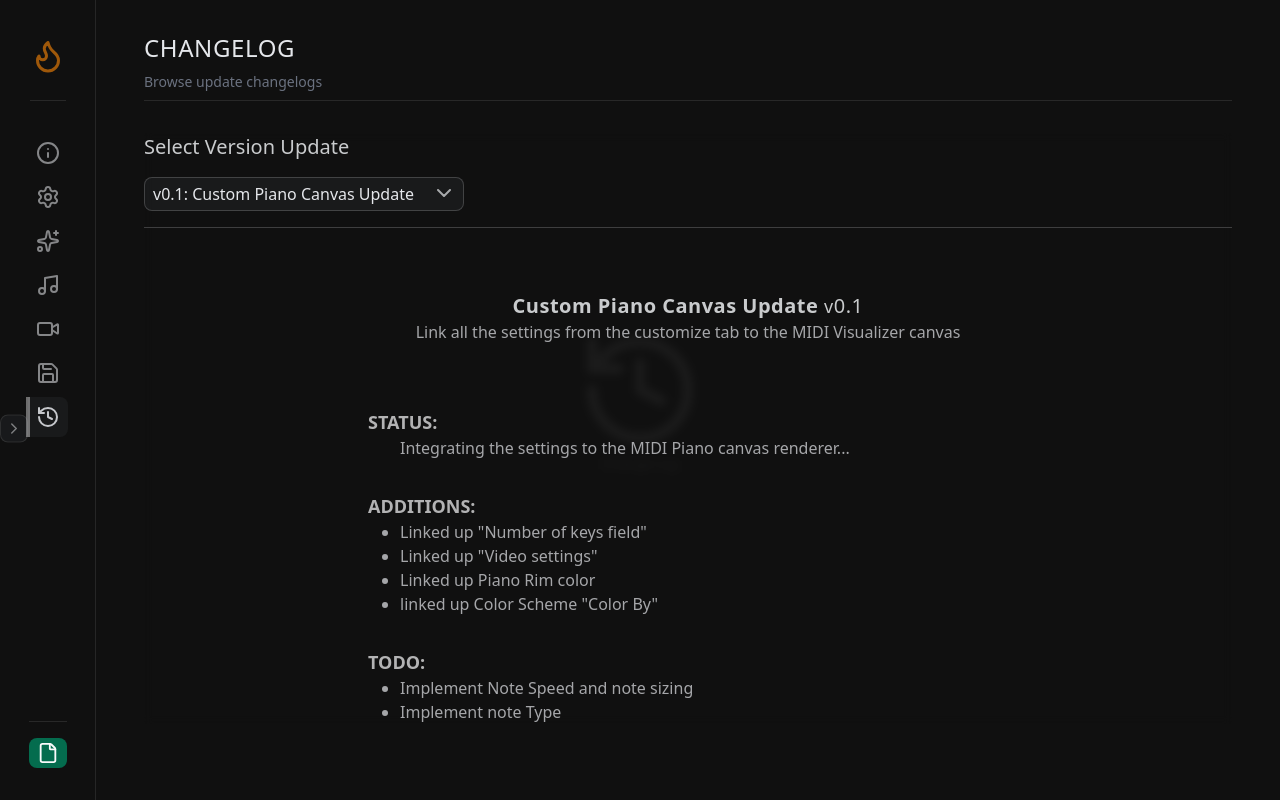
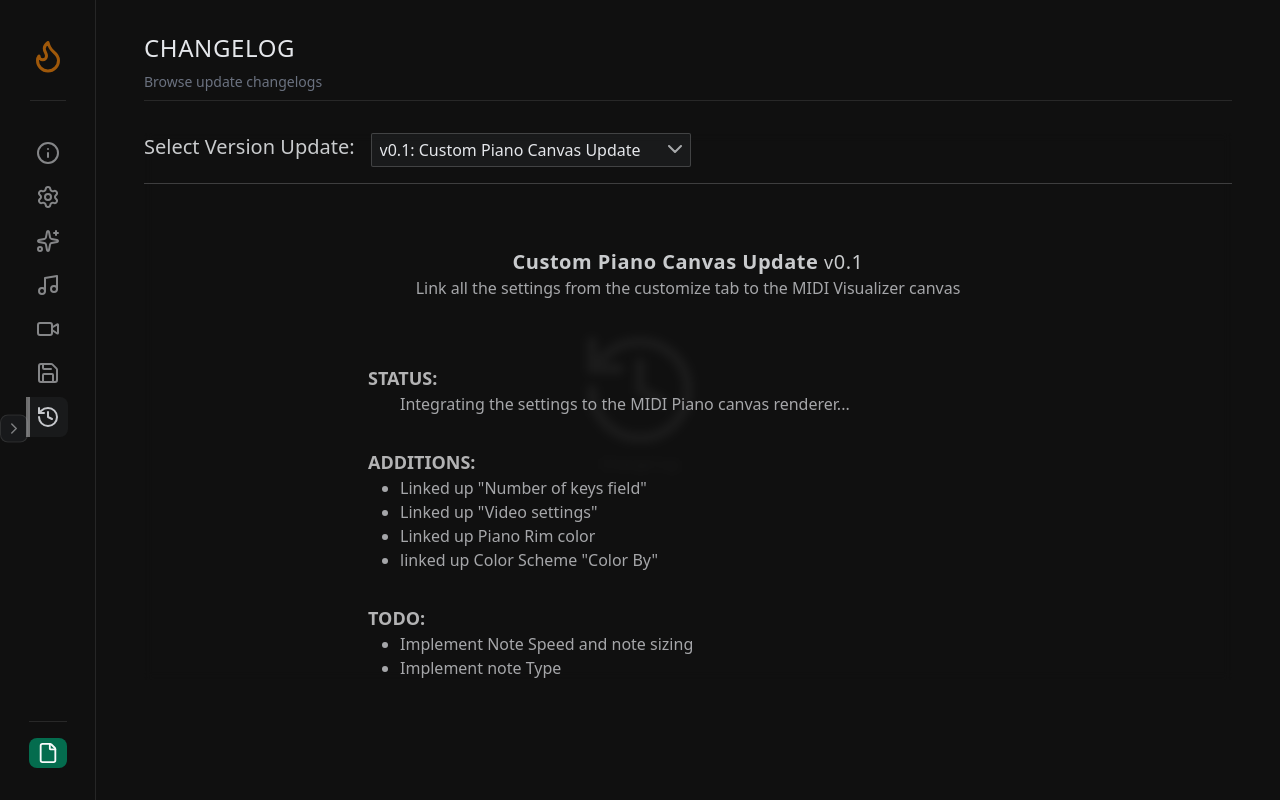
Before and after one commit to AndreBryant/emblaze-app, a SvelteKit app: page / in a window 1280 px wide. Built offline with nearby package versions, Linux system fonts and the light colour scheme.

Commit message:
update select menu for changelog

```diff
--- a/src/components/tab-settings/changelog/Changelog.svelte
+++ b/src/components/tab-settings/changelog/Changelog.svelte
@@ -8,11 +8,12 @@
 </script>
 
 <section class="flex flex-col gap-16 text-slate-50/80 backdrop-blur-sm">
-	<div class="flex flex-col gap-4 border-b border-slate-50/20 pb-4">
-		<h2 class="text-xl font-thin">Select Version Update</h2>
+	<div class="flex gap-4 border-b border-slate-50/20 pb-4">
+		<h2 class="text-xl font-thin">Select Version Update:</h2>
+		<div class="relative max-w-96">
 			<select
 				bind:value={v}
-			class="peer max-w-80 cursor-pointer appearance-none overflow-ellipsis rounded-lg border border-secondary-dark/20 bg-secondary-acc/10 px-2 py-1 text-secondary-dark hover:bg-secondary-acc/20"
+				class="w-80 cursor-pointer appearance-none overflow-ellipsis rounded-sm border border-secondary-dark/20 bg-secondary-acc/10 px-2 py-1 text-secondary-dark hover:bg-secondary-acc/20"
 			>
 				{#each Object.entries(changelogs) as data}
 					<option
@@ -24,7 +25,8 @@
 					</option>
 				{/each}
 			</select>
-		<span class="peer pointer-events-none absolute left-72 top-12 opacity-80"><ChevronDown /></span>
+			<span class="pointer-events-none absolute right-1 top-1 opacity-80"><ChevronDown /></span>
+		</div>
 	</div>
 	<!-- Header Title -->
 	<div class="">
```
Lines whose indentation alone changed are shown as unchanged.
